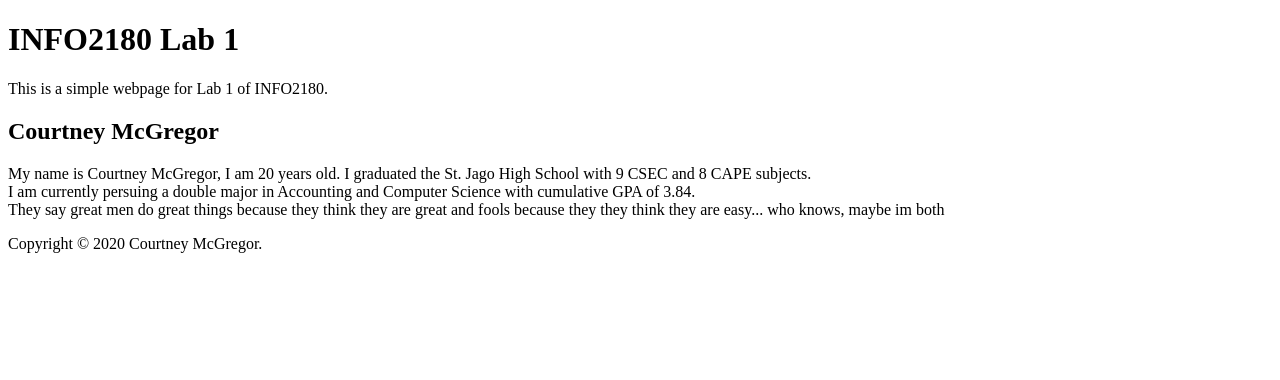
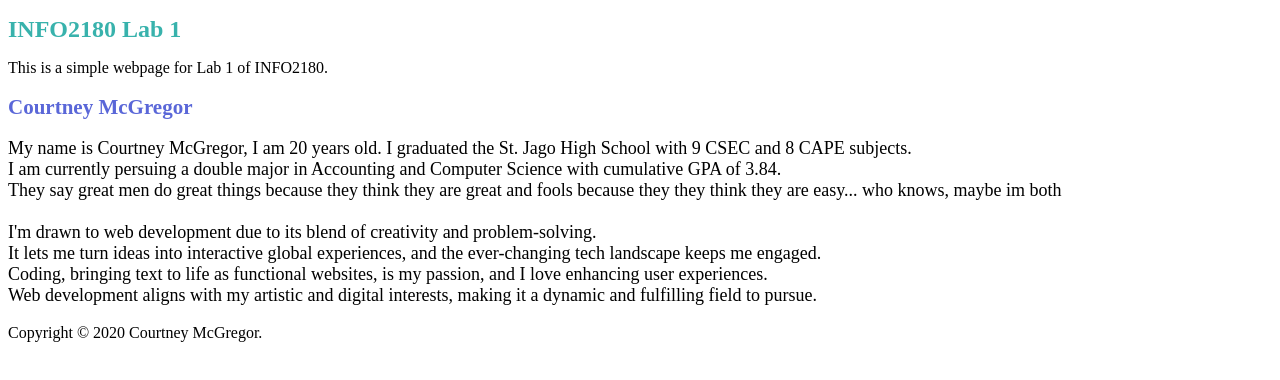
Before and after one commit to CourtneyMcGregor/-info2180-lab1, a plain HTML site: page index.html in a window 1280 px wide. Drawn offline with Linux system fonts and the light colour scheme.

Commit message:
Edited index.html

```diff
--- a/index.html
+++ b/index.html
@@ -5,17 +5,24 @@
     <meta name="viewport" content="width=devicewidth, initial-scale=1.0">
     <meta http-equiv="X-UA-Compatible" content="ie=edge">
     <title>INFO2180 Lab 1</title>
+    <link rel="stylesheet" type="text/css" href="styles.css">
 </head>
 <body>
  <header>
-     <h1>INFO2180 Lab 1</h1>
+     <h1 style="font-size: 24px; color:#38B2AC;" > INFO2180 Lab 1</h1>
      <p>This is a simple webpage for Lab 1 of INFO2180.</p>
  </header>
  <main>
- <h2>Courtney McGregor</h2>
- <p>My name is Courtney McGregor, I am 20 years old. I graduated the St. Jago High School with 9 CSEC and 8 CAPE subjects.
+ <h2 style="font-size: 21px; color:#5A67D8">Courtney McGregor</h2>
+ <p style="font-size: 18px">My name is Courtney McGregor, I am 20 years old. I graduated the St. Jago High School with 9 CSEC and 8 CAPE subjects.
     <br> I am currently persuing a double major in Accounting and Computer Science with cumulative GPA of 3.84.
     <br> They say great men do great things because they think they are great and fools because they they think they are easy... who knows, maybe im both
+    <br>
+    <br>I'm drawn to web development due to its blend of creativity and problem-solving.
+    <br>It lets me turn ideas into interactive global experiences, and the ever-changing tech landscape keeps me engaged.
+    <br>Coding, bringing text to life as functional websites, is my passion, and I love enhancing user experiences.
+    <br>Web development aligns with my artistic and digital interests, making it a dynamic and fulfilling field to pursue.
+
  </p>
  </main>
  <footer>
```
